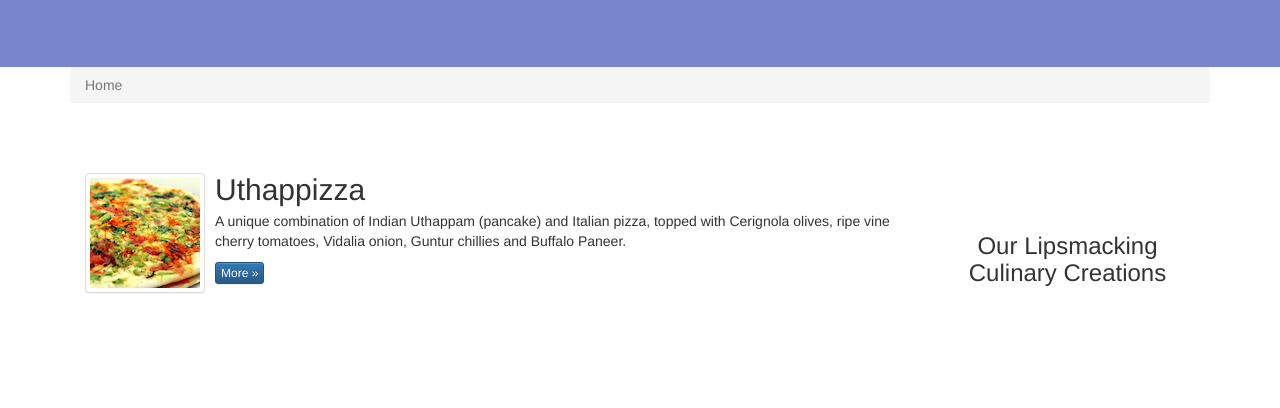
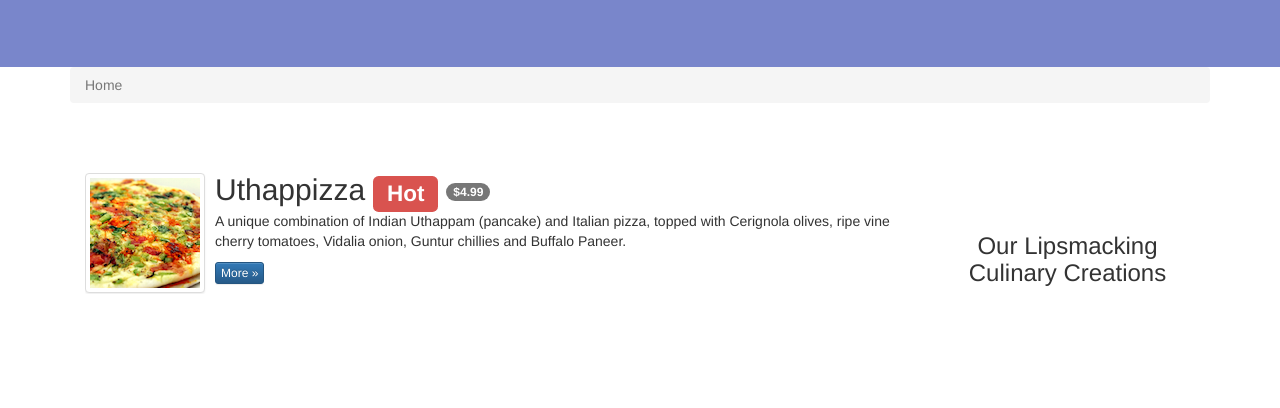
Before and after one commit to dhoyosm/simple-bootstrap-project, a plain HTML site: page index.html in a window 1280 px wide. Shown: the part 392-800 px from the top of the page. Drawn offline with nearby package versions, Linux system fonts and the light colour scheme.

Commit message:
adds label and badge to the index

```diff
--- a/index.html
+++ b/index.html
@@ -95,7 +95,7 @@
                         </a>
                     </div>
                     <div class="media-body">
-                        <h2 class="media-heading">Uthappizza</h2>
+                        <h2 class="media-heading">Uthappizza <span class="label label-danger">Hot</span> <span class="badge">$4.99</span></h2>
                         <p>A unique combination of Indian Uthappam (pancake) and Italian pizza, topped with Cerignola olives, ripe vine cherry tomatoes, Vidalia onion, Guntur chillies and Buffalo Paneer.</p>
                         <p><a class="btn btn-primary btn-xs" href="#">More &raquo;</a></p>
                     </div>
@@ -122,18 +122,14 @@
                 <div class="media">
                     <div class="media-left media-middle">
                         <a href="#">
-                        <img class="media-object img-thumbnail"
-                         src="img/alberto.png" alt="Alberto Somayya">
+                            <img class="media-object img-thumbnail" src="img/alberto.png" alt="Alberto Somayya">
                         </a>
                     </div>
                     <div class="media-body">
                         <h2 class="media-heading">Alberto Somayya</h2>
                         <h4>Executive Chef</h4>
-                        <p>Award winning three-star Michelin chef with wide
-                         International experience having worked closely with
-                         whos-who in the culinary world, he specializes in
-                          creating mouthwatering Indo-Italian fusion experiences.
-                         </p>
+                        <p>Award winning three-star Michelin chef with wide International experience having worked closely with whos-who in the culinary world, he specializes in creating mouthwatering Indo-Italian fusion experiences.
+                        </p>
                         <p><a class="btn btn-primary btn-xs" href="#">More &raquo;</a></p>
                     </div>
                 </div>
```
